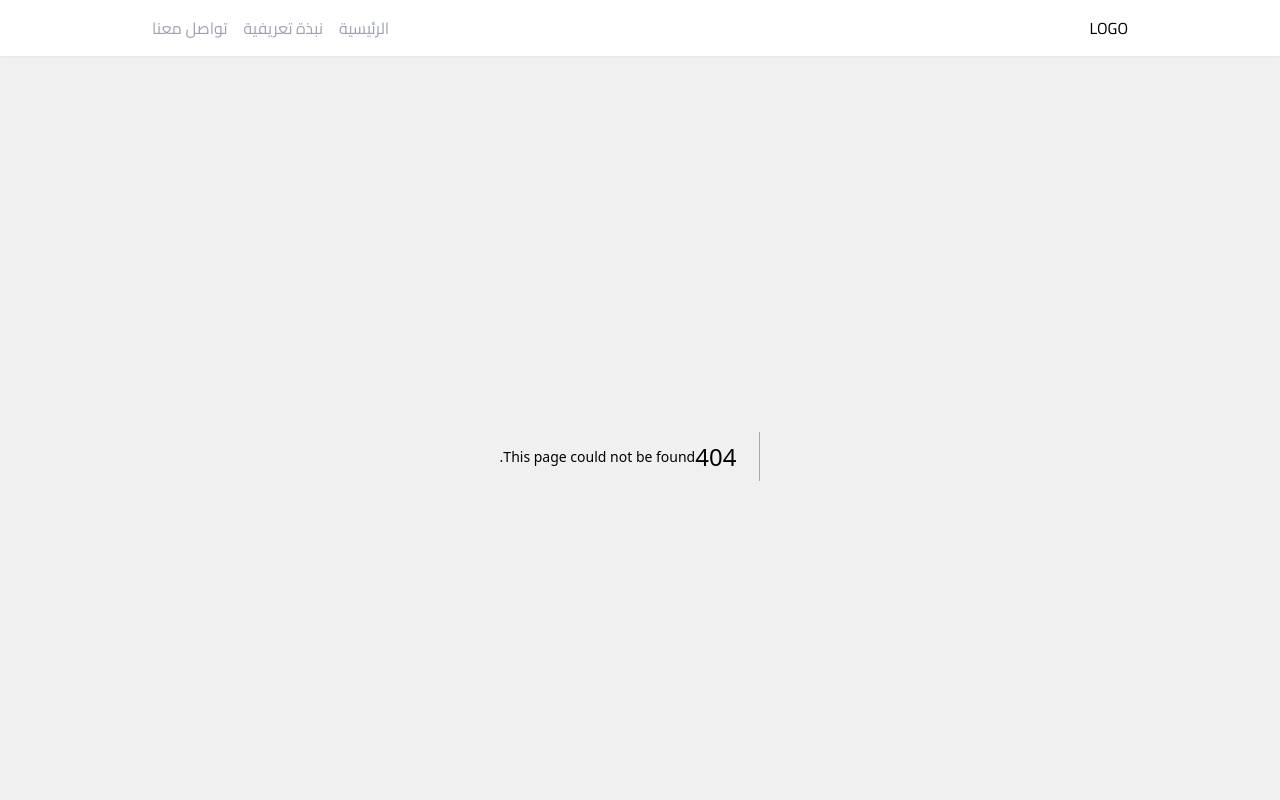
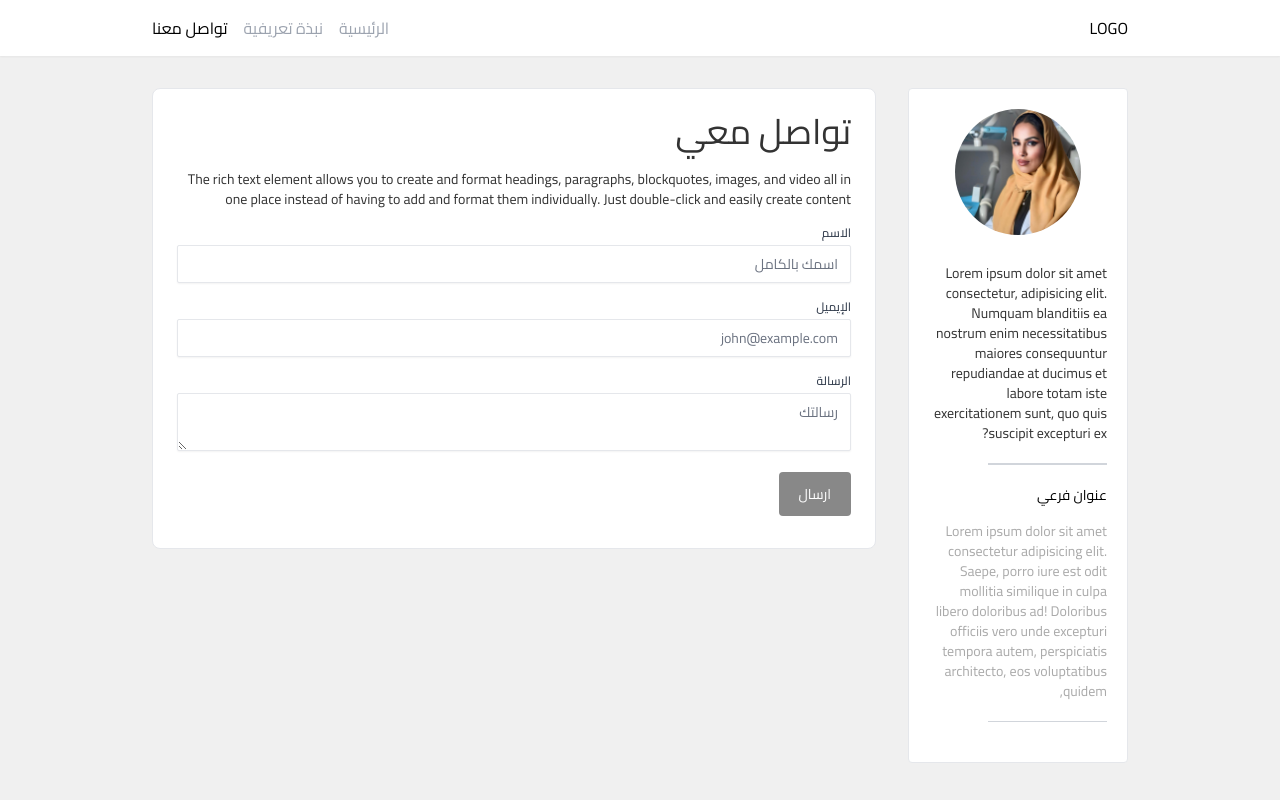
Before and after one commit to Mostafa-Aljazar/wedentist, a Next.js app: page /asrar/contact in a window 1280 px wide. Before the commit this address had no page. Shown: the top 800 px of the page. Built offline with nearby package versions, Linux system fonts and the light colour scheme.

Commit message:
created contact us page

```diff
--- a/package.json
+++ b/package.json
@@ -9,6 +9,7 @@
     "lint": "next lint"
   },
   "dependencies": {
+    "@tailwindcss/forms": "^0.5.7",
     "clsx": "^2.1.0",
     "next": "14.1.4",
     "react": "^18",
--- a/src/app/[slug]/about/page.tsx
+++ b/src/app/[slug]/about/page.tsx
@@ -1,12 +1,15 @@
 import React from "react"
 import Button from "@/components/button"
 
-type Props = {}
+type Props = {
+  params: { slug: string }
+}
 
-const page = (props: Props) => {
+const page = ({ params }: Props) => {
+  const { slug } = params
   return (
     <div className="bg-white border rounded-lg px-6 py-8  text-sm text-[#333] h-fit">
-      <h1 className="text-[30px] lg:text-[35px] mb-5">نبذة تعريفية</h1>
+      <h1 className="text-[30px] lg:text-[35px] mb-7">نبذة تعريفية</h1>
       <p>
         The rich text element allows you to create and format headings,
         paragraphs, blockquotes, images, and video all in one place instead of
@@ -29,7 +32,7 @@ const page = (props: Props) => {
           Donec id elit non mi porta gravida at eget metus. Donec ullamcorper
           nulla non metus auctor fringilla.
         </p>
-        <Button>تواصل معي</Button>
+        <Button href={`/${slug}/contact`}>تواصل معي</Button>
       </div>
     </div>
   )
--- /dev/null
+++ b/src/app/[slug]/contact/page.tsx
@@ -0,0 +1,64 @@
+import Button from "@/components/button"
+import React from "react"
+
+type Props = {}
+
+const page = (props: Props) => {
+  return (
+    <div className="bg-white border rounded-lg px-6 py-8  text-sm text-[#333] h-fit">
+      <h1 className="text-[30px] lg:text-[35px] mb-7">تواصل معي</h1>
+      <p className="pb-4">
+        The rich text element allows you to create and format headings,
+        paragraphs, blockquotes, images, and video all in one place instead of
+        having to add and format them individually. Just double-click and easily
+        create content
+      </p>
+      <form action="" className=" space-y-4">
+        <div>
+          <label
+            htmlFor="name"
+            className="block text-xs font-medium text-gray-700">
+            الاسم
+          </label>
+
+          <input
+            type="text"
+            id="name"
+            placeholder="اسمك بالكامل"
+            className="mt-1 w-full focus:ring-[none]  border-gray-200 shadow-sm sm:text-sm  rounded-sm"
+          />
+        </div>
+        <div>
+          <label
+            htmlFor="email"
+            className="block text-xs font-medium text-gray-700">
+            الإيميل
+          </label>
+
+          <input
+            type="email"
+            id="email"
+            placeholder="john@example.com"
+            className="mt-1 w-full focus:ring-[none]  border-gray-200 shadow-sm sm:text-sm  rounded-sm"
+          />
+        </div>
+        <div>
+          <label
+            htmlFor="message"
+            className="block text-xs font-medium text-gray-700">
+            الرسالة
+          </label>
+
+          <textarea
+            id="message"
+            placeholder="رسالتك"
+            className="mt-1 w-full focus:ring-[none]  border-gray-200 shadow-sm sm:text-sm  rounded-sm"
+          />
+        </div>
+        <Button>ارسال</Button>
+      </form>
+    </div>
+  )
+}
+
+export default page
--- a/src/components/button.tsx
+++ b/src/components/button.tsx
@@ -1,10 +1,19 @@
+"use client"
 import { cn } from "@/utils/cn"
+import { useRouter } from "next/navigation"
 import React, { ButtonHTMLAttributes } from "react"
 
-interface Props extends ButtonHTMLAttributes<HTMLButtonElement> {}
-const Button = ({ className, children, ...props }: Props) => {
+interface Props extends ButtonHTMLAttributes<HTMLButtonElement> {
+  href?: string
+}
+const Button = ({ className, children, href, ...props }: Props) => {
+  const router = useRouter()
+  const handleClick = () => {
+    if (href) router.push(href)
+  }
   return (
     <button
+      onClick={handleClick}
       className={cn(
         "rounded bg-[#888] hover:bg-[#333] duration-300 px-5 py-3 text-white ",
         className
--- a/src/components/doctor-card.tsx
+++ b/src/components/doctor-card.tsx
@@ -9,7 +9,7 @@ type Props = {
 const images = [mesfer, rayan, asrar] as const
 const DoctorCard = ({ data }: Props) => {
   return (
-    <div className="border bg-white shadow p-5 rounded    space-y-5  text-sm">
+    <div className="border bg-white  p-5 rounded    space-y-5  text-sm">
       <div>
         <div className="w-[126px] h-[126px] aspect-square rounded-full mx-auto mb-7 overflow-hidden">
           <Image
--- a/tailwind.config.ts
+++ b/tailwind.config.ts
@@ -27,6 +27,6 @@ const config: Config = {
       },
     },
   },
-  plugins: [],
+  plugins: [require("@tailwindcss/forms")],
 }
 export default config
```
Also changed, not shown: 1 other file (tests, documents, lock files or other folders).
